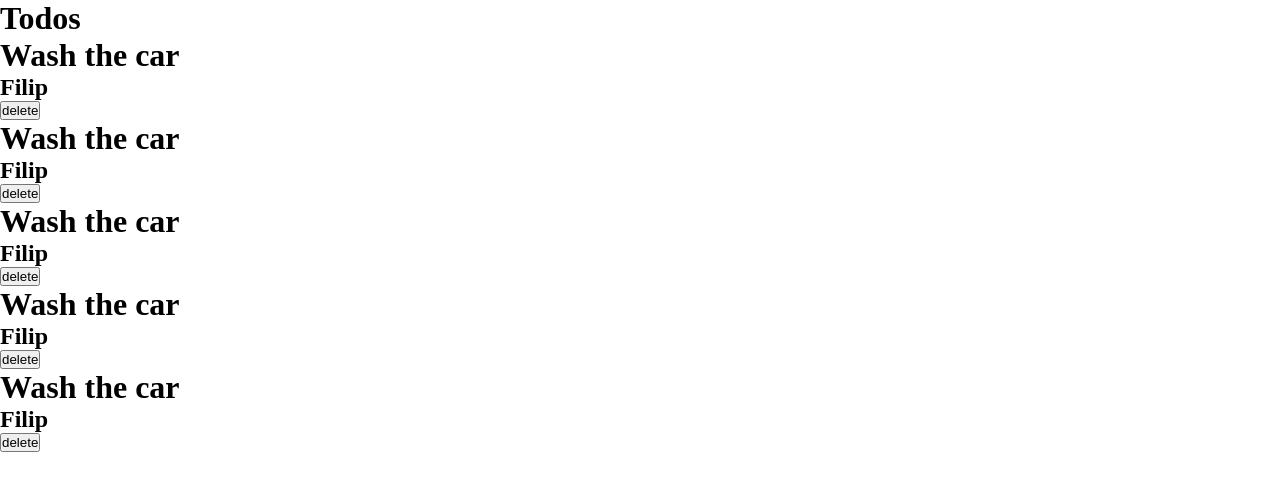
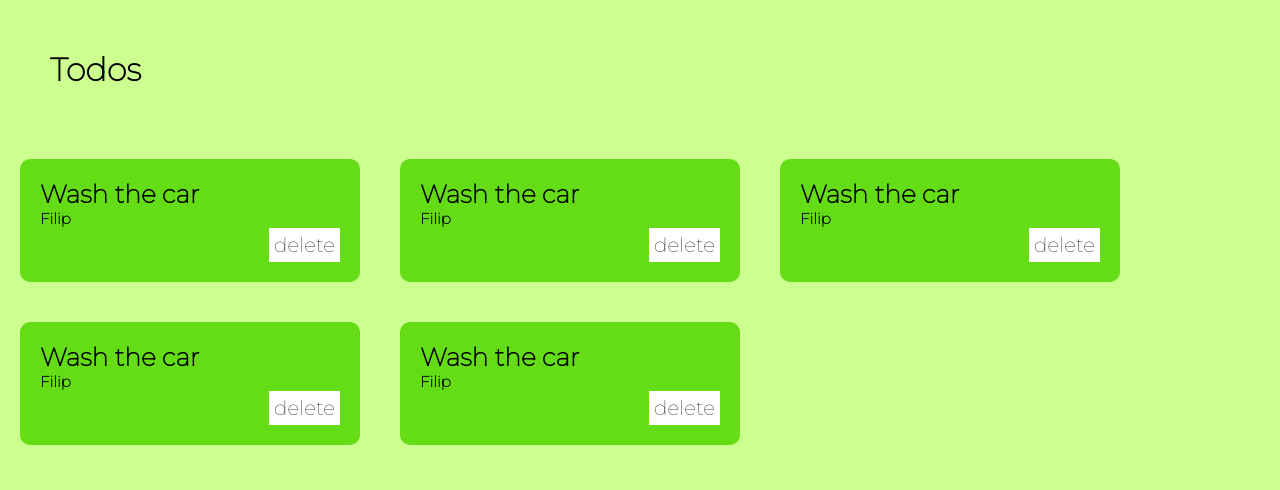
Before and after one commit to SzymanskiFilip/Spring-React-TodoApp, a JavaScript app in the folder Frontend/todoapp/: page / in a window 1280 px wide. Shown: the top 490 px of the page. Built offline with nearby package versions, Linux system fonts and the light colour scheme.

Commit message:
styled initial site

```diff
--- a/Frontend/todoapp/src/index.css
+++ b/Frontend/todoapp/src/index.css
@@ -1,4 +1,48 @@
-*{
+* {
   padding: 0;
   margin: 0;
+  font-family: "Montserrat", sans-serif;
 }
+
+body {
+  background-color: #ccff90;
+}
+
+.title {
+  margin: 50px;
+}
+
+.container {
+  display: flex;
+  flex-direction: row;
+  flex-wrap: wrap;
+}
+
+.card {
+  background-color: #64dd17;
+  padding: 20px;
+  margin: 20px;
+  width: 300px;
+  border-radius: 10px;
+}
+
+.card h1 {
+  font-size: 25px;
+}
+
+.card h2 {
+  font-size: 15px;
+}
+
+.flex {
+  display: flex;
+  justify-content: flex-end;
+}
+
+button {
+  border: none;
+  padding: 5px;
+  background-color: white;
+  color: black;
+  font-size: 20px;
+}
```
